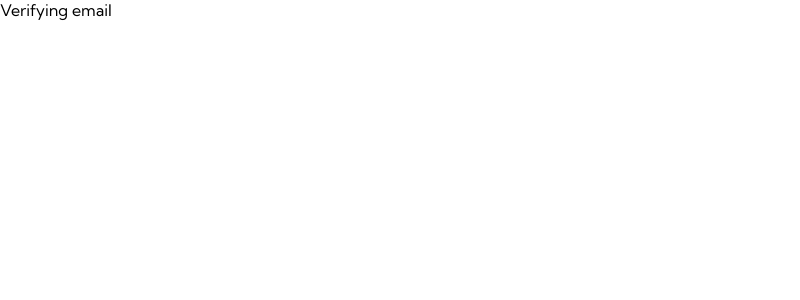
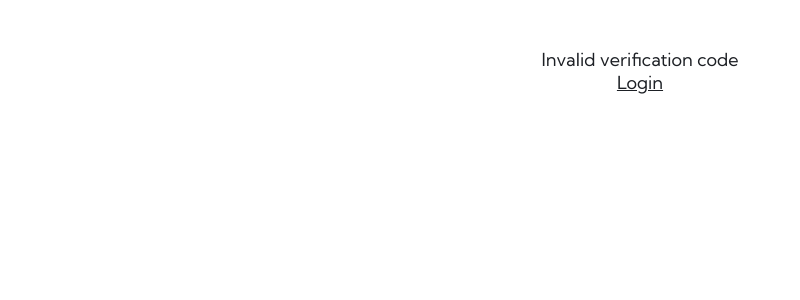
Before and after one commit to ChineduCode/ecommerce, a Next.js app in the folder frontend/: page /verify-email in a window 1280 px wide. Shown: the top 300 px of the page, without its empty margins (0-800 px from the left). Built offline with nearby package versions, Linux system fonts and the light colour scheme; no server answers.

Commit message:
verify-email woeked on

```diff
--- a/frontend/app/verify-email/page.jsx
+++ b/frontend/app/verify-email/page.jsx
@@ -1,5 +1,54 @@
+'use client'
+
+import { useEffect, useState } from "react"
+import { useSearchParams } from "next/navigation"
+import axios from "axios"
+import Loading from "@/components/Loading"
+import Link from "next/link"
+
 export default function VerifyEmail(){
+    const [loading, setLoading] = useState(true)
+    const [responseMsg, setResponseMsg] = useState(null)
+    const searchParams = useSearchParams()
+
+    useEffect(()=> {
+        const verifyEmail = async () => {
+            try {
+                const code = searchParams.get('code')
+                const id = searchParams.get('id')
+                if(!code || !id){
+                    throw new Error('Invalid verification code')
+                }
+
+                console.log(code, id)
+                const response = await axios.post(`${process.env.NEXT_PUBLIC_API_URL}/api/v1/users/verify-email`,
+                    {params: { code, id }}
+                )
+
+                if(response.data){
+                    setResponseMsg(response.data)
+                }
+
+            } catch (error) {
+                console.error(error)
+                setResponseMsg(error.response ? error.response.data.message : error.message)
+            } finally {
+                setLoading(false)
+            }
+        }
+
+        verifyEmail()
+
+    }, [searchParams])
+
+    if(loading) return <div style={{textAlign: 'center', padding: '2rem'}}> <Loading /> </div>
+
     return (
-        <div className="verify-email">Verifying email</div>
+        <div className="verify-email">
+            <div className="container">
+                <p>{responseMsg}</p>
+                <Link href={'/login'}>Login</Link>
+            </div>
+        </div>
     )
 }
--- a/frontend/styles/globals.css
+++ b/frontend/styles/globals.css
@@ -158,6 +158,36 @@ body {
   text-decoration: underline;
   color: hsl(220, 13%, 13%);
   font-weight: 500;
+}
+
+.signup-success {
+  display: flex;
+  align-items: center;
+  justify-content: center;
+  padding: 3rem;
+}
+.signup-success .container {
+  padding: 1.5rem;
+  background-color: hsl(0, 0%, 100%);
+  color: hsl(220, 13%, 13%);
+  text-align: center;
+  box-shadow: 0 0 3px hsl(220, 14%, 75%);
+  line-height: 22px;
+  border-radius: 8px;
+}
+
+.verify-email {
+  display: flex;
+  align-items: center;
+  justify-content: center;
+  padding: 3rem;
+  font-size: 18px;
+  color: hsl(220, 13%, 13%);
+  text-align: center;
+}
+.verify-email a {
+  color: hsl(220, 13%, 13%);
+  text-decoration: underline;
 }
 
 .add-address {
--- a/frontend/styles/globals.scss
+++ b/frontend/styles/globals.scss
@@ -157,6 +157,36 @@ body{
             color: hsl(220, 13%, 13%);
             font-weight: 500;
         }
+    }
+}
+
+.signup-success{
+    display: flex;
+    align-items: center;
+    justify-content: center;
+    padding: 3rem;
+    .container{
+        padding: 1.5rem;
+        background-color: hsl(0, 0, 100%);
+        color: hsl(220, 13%, 13%);
+        text-align: center;
+        box-shadow: 0 0 3px hsl(220, 14%, 75%);
+        line-height: 22px;
+        border-radius: 8px;
+    }
+}
+
+.verify-email{
+    display: flex;
+    align-items: center;
+    justify-content: center;
+    padding: 3rem;
+    font-size: 18px;
+    color: hsl(220, 13%, 13%);
+    text-align: center;
+    a{
+        color: hsl(220, 13%, 13%);
+        text-decoration: underline;
     }
 }
 
```
Also changed, not shown: frontend/components/Nav.jsx (+4 -4 lines), frontend/components/pages/Signup.jsx (+18 -3 lines), 2 other files (tests, documents, lock files or other folders).
